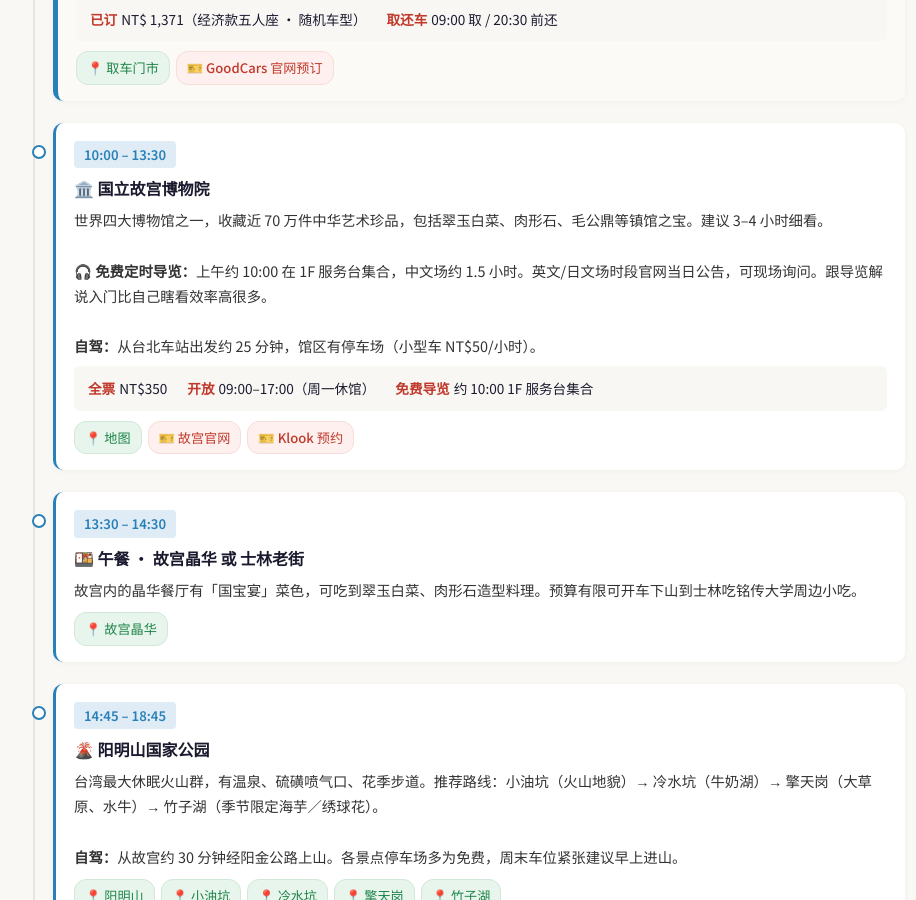
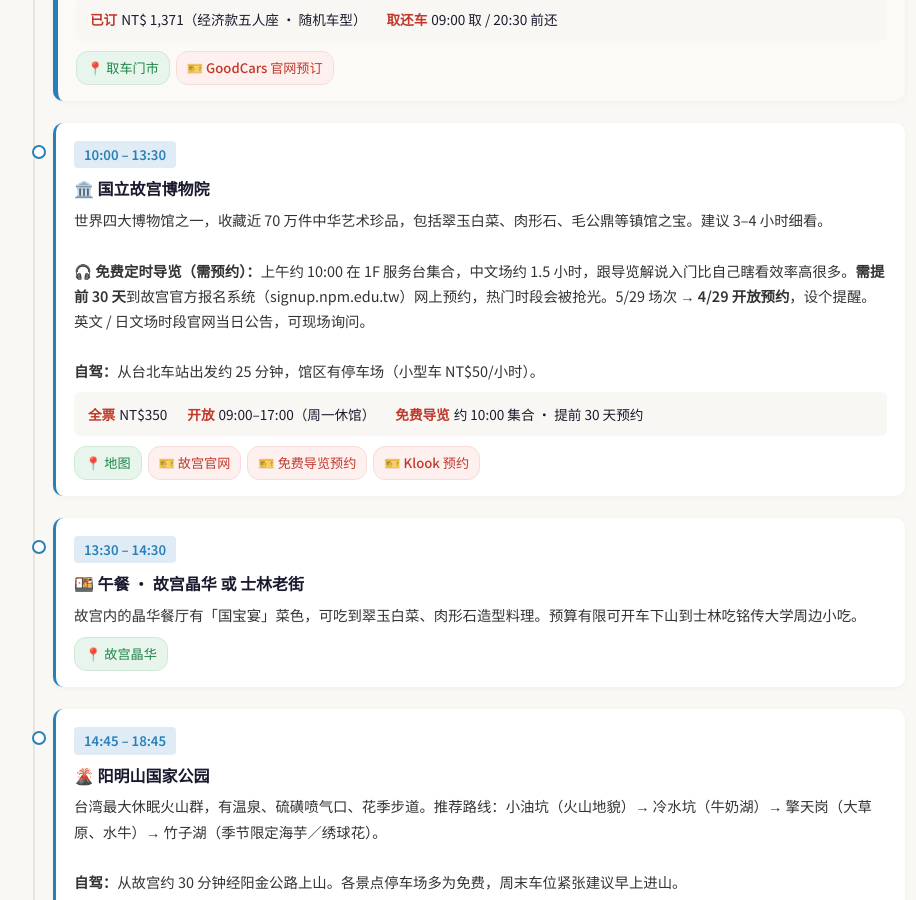
Before and after one commit to SibeiC/SibeiC.github.io, a Jekyll site: the page built from _trips/taiwan-2026.md, in a window 1280 px wide and 900 px high, scrolled down 4139 px. Shown: the whole window, without its empty margins (175-1091 px from the left). Built offline with Jekyll 4.4.1, drawn with Linux system fonts in a browser that asks for light colours; part of the change alters nothing that is shown; some of the changed text lies outside the part shown.

Commit message:
Drop 6670 / 6670A refs (we're only taking 6670D); NPM guided-tour booking
6670 cleanup — now that the itinerary only uses the 6670D 直达 class:
- URL anchors: bus_6670 → bus_6670d (same timetable URL — covers 6670D);
  bus_6670a_ticket → bus_6670d_ticket (same 南投客运 booking URL serves
  6670D). Drop bus_6670a anchor entirely (no more 6670A references).
- booking_channels: collapse "台湾好行 6670 / 6670A" into "台湾好行 6670D"
  with the direct-to-水社 subtitle; drop the 6670A timetable chip.
- Day 3 bus item: drop the "⚠️ 别搭到 6670 加" warning (not relevant once
  we stop mentioning 加班 variants).

国立故宫博物院 Day 2 item — free guided tour actually requires advance
reservation at signup.npm.edu.tw, up to 30 天 prior. For the 5/29 visit
the booking window opens 4/29. Updated the detail copy, 免费导览 ticket
tag, and added a dedicated 免费导览预约 chip alongside the existing 故宫官网
and Klook links.

https://claude.ai/code/session_01AUc1xqha1gUE4LiENREJJG

```diff
--- a/_trips/taiwan-2026.md
+++ b/_trips/taiwan-2026.md
@@ -18,8 +18,7 @@ urls:
   tymetro:     &url_tymetro      "https://www.tymetro.com.tw/tymetro-new/tc/"
   thsrc:       &url_thsrc        "https://www.thsrc.com.tw/"
   railway:     &url_railway      "https://www.railway.gov.tw/tra-tip-web/tip?lang=ZH_TW"
-  bus_6670:    &url_bus_6670     "http://www.ntbus.com.tw/hsr6.html"
-  bus_6670a:   &url_bus_6670a    "https://www.taiwanbus.tw/eBUSPage/Query/QueryResult.aspx?rno=6670A&rn=1775391353552&lan=C"
+  bus_6670d:   &url_bus_6670d    "http://www.ntbus.com.tw/hsr6.html"
   bus_6739:    &url_bus_6739     "https://www.taiwanbus.tw/eBUSPage/Query/QueryResult.aspx?rno=67390&rn=1775391077195&lan=C"
   bus_7329a:   &url_bus_7329a    "https://www.taiwanbus.tw/eBUSPage/Query/QueryResult.aspx?rno=7329A&rn=1775391545330&lan=C"
   afrts:       &url_afrts        "https://afrts.forest.gov.tw/"
@@ -30,7 +29,7 @@ urls:
   turumoan:    &url_turumoan     "https://www.turumoan.com.tw/"
   klook_npm:   &url_klook_npm    "https://www.klook.com/zh-CN/activity/10136-national-palace-museum-ticket-package-taipei/"
   npm:         &url_npm          "https://www.npm.gov.tw/"
-  bus_6670a_ticket: &url_bus_6670a_ticket "https://ntbus.welcometw.com/tour/MvmY"
+  bus_6670d_ticket: &url_bus_6670d_ticket "https://ntbus.welcometw.com/tour/MvmY"
   bus_6739_ticket:  &url_bus_6739_ticket  "https://ylbus-shop.fontour.com/tour/NOyj"
   boat_sml_ticket:  &url_boat_sml_ticket  "https://ntbus.welcometw.com/tour/WY09"
 
@@ -204,16 +203,17 @@ days:
         detail: |
           世界四大博物馆之一，收藏近 70 万件中华艺术珍品，包括翠玉白菜、肉形石、毛公鼎等镇馆之宝。建议 3–4 小时细看。
           <br><br>
-          <strong>🎧 免费定时导览：</strong>上午约 10:00 在 1F 服务台集合，中文场约 1.5 小时。英文/日文场时段官网当日公告，可现场询问。跟导览解说入门比自己瞎看效率高很多。
+          <strong>🎧 免费定时导览（需预约）：</strong>上午约 10:00 在 1F 服务台集合，中文场约 1.5 小时，跟导览解说入门比自己瞎看效率高很多。<strong>需提前 30 天</strong>到故宫官方报名系统（signup.npm.edu.tw）网上预约，热门时段会被抢光。5/29 场次 → <strong>4/29 开放预约</strong>，设个提醒。英文 / 日文场时段官网当日公告，可现场询问。
           <br><br>
           <strong>自驾：</strong>从台北车站出发约 25 分钟，馆区有停车场（小型车 NT$50/小时）。
         tickets:
           - { tag: 全票, value: NT$350 }
           - { tag: 开放, value: 09:00–17:00（周一休馆） }
-          - { tag: 免费导览, value: 约 10:00 1F 服务台集合 }
+          - { tag: 免费导览, value: 约 10:00 集合 · 提前 30 天预约 }
         links:
           - { type: map, label: 地图, query: National Palace Museum Taipei }
           - { type: ticket, label: 故宫官网, url: *url_npm }
+          - { type: ticket, label: 免费导览预约, url: "https://signup.npm.edu.tw/Advice.aspx?ActivityId=6&LangId=1" }
           - { type: ticket, label: Klook 预约, url: *url_klook_npm }
 
       - time: 13:30 – 14:30
@@ -331,8 +331,6 @@ days:
           <br><br>
           <strong>备选 20:10 → 21:30（仅周五~日行驶，5/30 周六可搭）：</strong>留晚餐更多时间，但到店晚、行李整理偏赶。
           <br><br>
-          <strong>⚠️ 别搭到「6670 加」：</strong>加班车仅行驶到<strong>埔里</strong>（不延伸到水社 / 日月潭），在高铁台中上错车会卡在埔里转客运。
-          <br><br>
           <strong>取票：</strong>南投客运线上预购的纸本票到高铁台中站 1F 柜台换取，20 分钟规则 → 最晚 18:50 到站。
         transit_route:
           preferred: 6670D 19:10 高铁台中 → 20:30 水社
@@ -341,8 +339,8 @@ days:
           - { tag: 单程, value: NT$193, note: 高铁台中 → 水社 }
           - { tag: 悠游卡, value: 约 88 折 }
         links:
-          - { type: ticket, label: 6670D 时刻表, url: *url_bus_6670 }
-          - { type: ticket, label: 购票（南投客运）, url: *url_bus_6670a_ticket }
+          - { type: ticket, label: 6670D 时刻表, url: *url_bus_6670d }
+          - { type: ticket, label: 购票（南投客运）, url: *url_bus_6670d_ticket }
           - { type: ticket, label: 台湾好行日月潭线, url: "https://www.taiwantrip.com.tw/line/11" }
           - { type: map, label: 高铁台中站 好行站牌, query: 台中高铁站 台湾好行 }
           - { type: map, label: 水社游客中心, query: 水社游客中心 日月潭 }
@@ -809,11 +807,10 @@ booking_channels:
   - name: 机场捷运
     links: [{ label: tymetro.com.tw, url: *url_tymetro }]
     note: 悠游卡直刷
-  - name: 台湾好行 6670 / 6670A（台中-日月潭）
+  - name: 台湾好行 6670D（台中-日月潭水社 直达）
     links:
-      - { label: 6670 时刻表, url: *url_bus_6670 }
-      - { label: 6670A 时刻表, url: *url_bus_6670a }
-      - { label: 南投客运购票, url: *url_bus_6670a_ticket }
+      - { label: 6670D 时刻表, url: *url_bus_6670d }
+      - { label: 南投客运购票, url: *url_bus_6670d_ticket }
     note: 亦可现场购票
   - name: 日月潭游湖船（南投客运）
     links:
```
